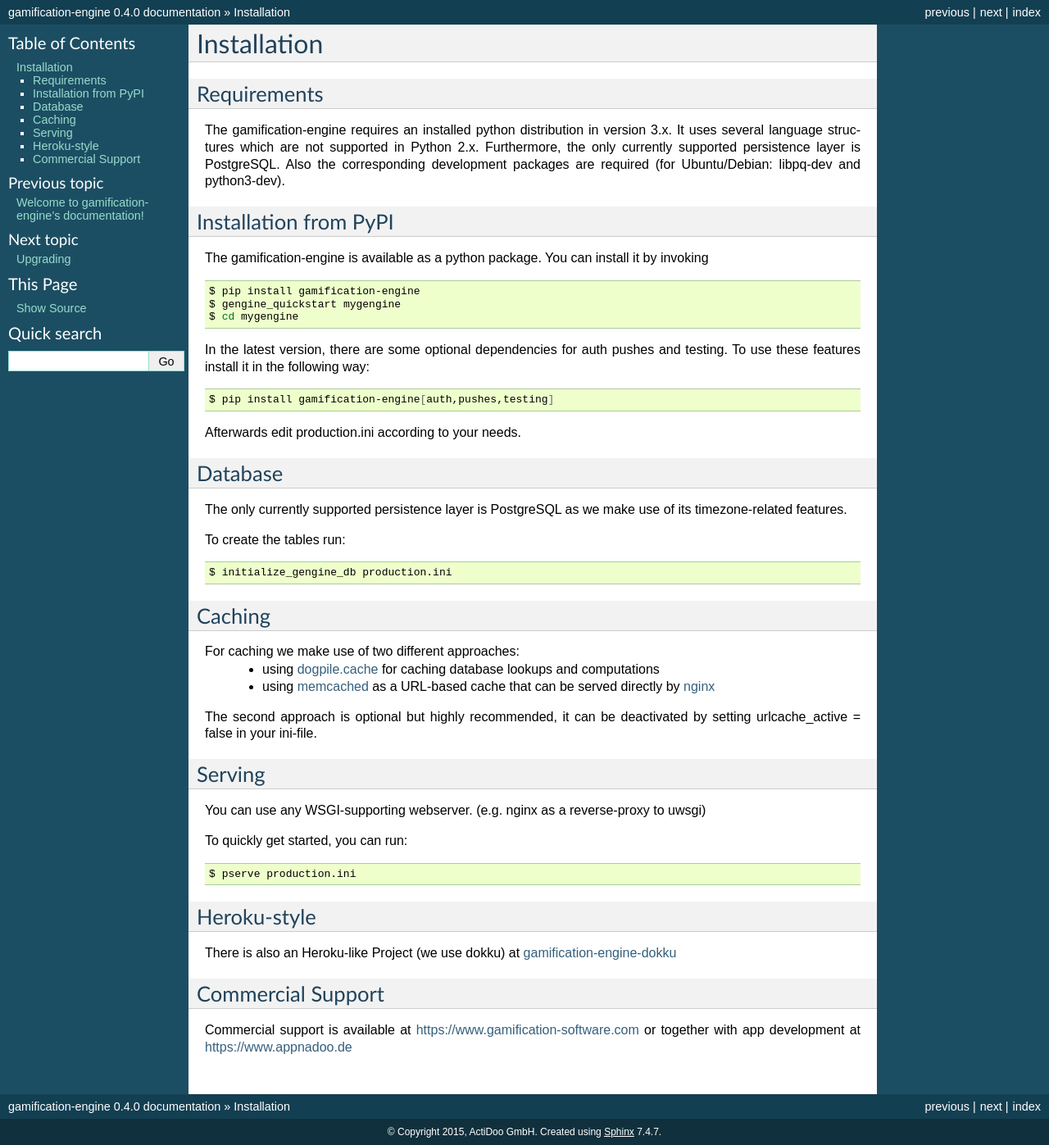
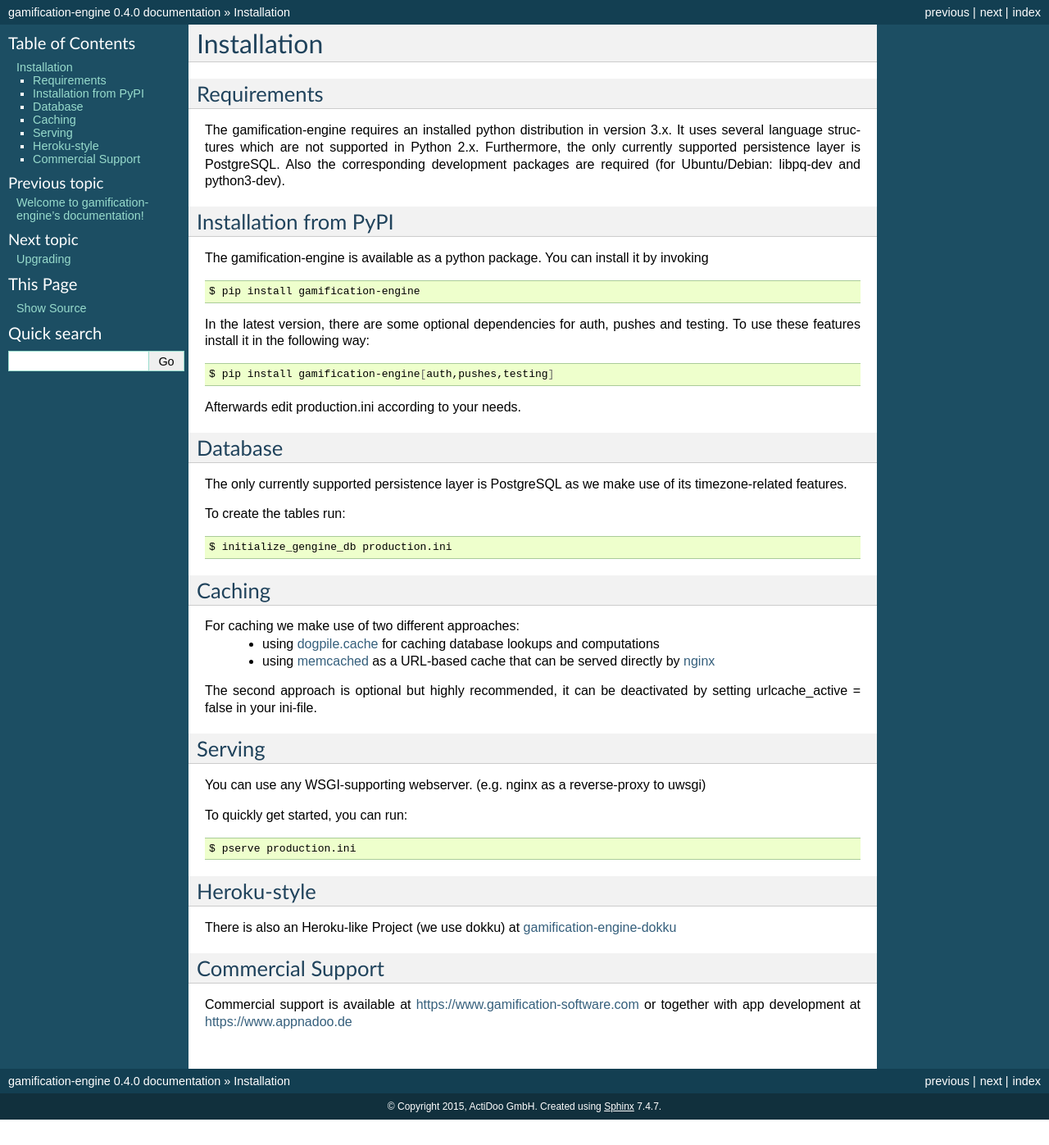
Before and after one commit to ActiDoo/gamification-engine, a Sphinx documentation site: the page built from docs/installing/index.rst, in a window 1280 px wide. Shown: the whole page at 82% size. Built offline with Sphinx 7.4.7, drawn with Linux system fonts in a browser that asks for light colours; formulas are drawn with MathJax 3; after the commit the page ends 1366 px from its top, so only the background shows below that.

Commit message:
remove quickstart from docs

```diff
--- a/docs/installing/index.rst
+++ b/docs/installing/index.rst
@@ -21,10 +21,8 @@ You can install it by invoking
 ::
 
     $ pip install gamification-engine
-    $ gengine_quickstart mygengine
-    $ cd mygengine
 
-In the latest version, there are some optional dependencies for auth pushes and testing. To use these features install it in the following way:
+In the latest version, there are some optional dependencies for auth, pushes and testing. To use these features install it in the following way:
 
 .. highlight:: bash
 
```
